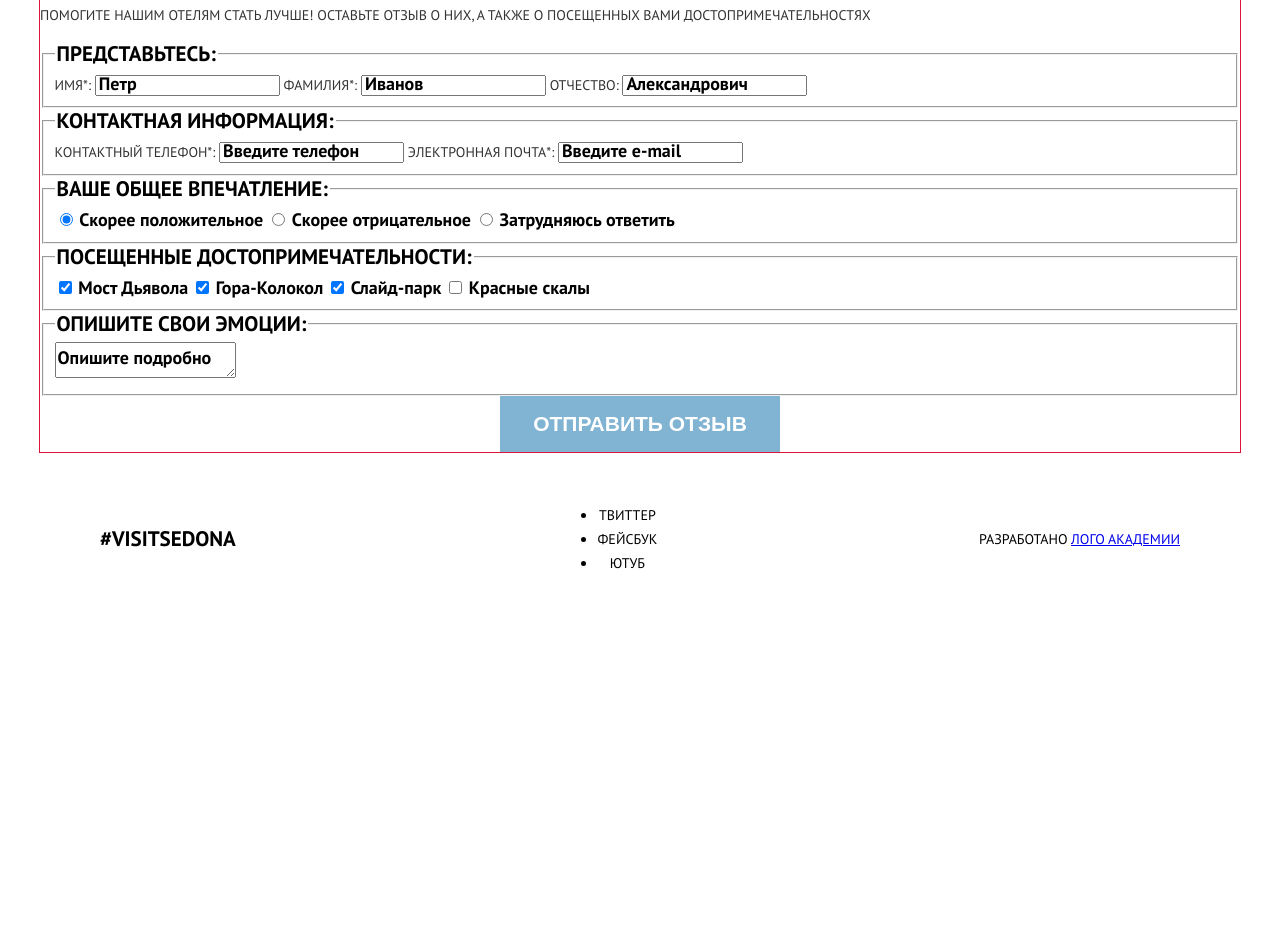
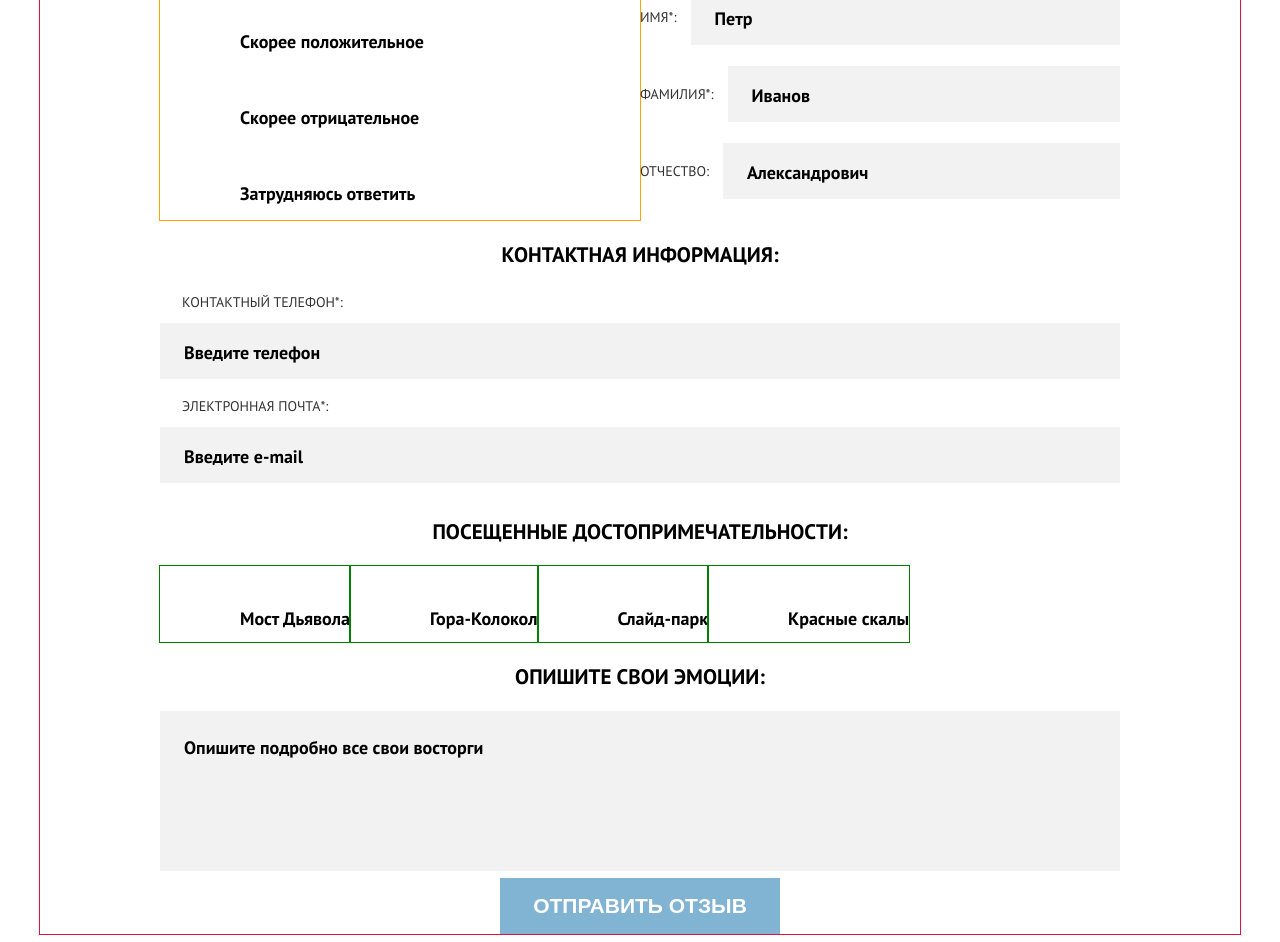
Before and after one commit to garmonica/Sedona, a website: page source/form.html in a window 1280 px wide. Shown: the part 647-1589 px from the top of the page. Before the commit the page ends 1259 px from the top, so only its background shows below. Drawn offline with nearby package versions, Linux system fonts and the light colour scheme; files that its build step writes are made by us from their sources.

Commit message:
Сетка для страницы с формой

```diff
--- a/source/form.html
+++ b/source/form.html
@@ -15,7 +15,7 @@
       <!-- logo -->
       <img src="https://www.placecage.com/102/84">
     </a>
-    <nav class="page-header__main-nav main-nav">
+    <nav class="page-header__main-nav main-nav main-nav--closed">
       <ul class="main-nav__list">
         <li class="main-nav__item">
           <a class="main-nav__link" href="index.html">Главная</a>
@@ -35,7 +35,7 @@
       </button>
     </nav>
     <div class="page-header__intro intro intro--short">
-      <img class="intro__slogan intro__slogan--short">
+      <img class="intro__slogan intro__slogan--short" src="https://www.placecage.com/229/39">
     </div>
   </header>
 
@@ -46,49 +46,65 @@
       <p class="review__description">Помогите нашим отелям стать лучше! Оставьте отзыв о них, а также о посещенных вами
         достопримечательностях</p>
       <form class="review__form" action="https://echo.htmlacademy.ru" method="POST">
+        <div class="review__fieldset-wrapper">
           <fieldset class="review__fieldset">
             <legend class="review__legend">Представьтесь:</legend>
+            <div class="review__input-wrapper">
               <label class="review__label" for="first-name">Имя*:</label>
-          <input class="review__input" id="first-name" type="text" name="user-first-name" placeholder="Петр" required>
+              <input class="review__input" id="first-name" type="text" name="user-first-name" placeholder="Петр"
+                required>
+            </div>
+            <div class="review__input-wrapper">
               <label class="review__label" for="last-name">Фамилия*:</label>
-          <input class="review__input" id="last-name" type="text" name="user-last-name" placeholder="Иванов" required>
+              <input class="review__input" id="last-name" type="text" name="user-last-name" placeholder="Иванов"
+                required>
+            </div>
+            <div class="review__input-wrapper">
               <label class="review__label" for="paternal-name">Отчество:</label>
               <input class="review__input" id="paternal-name" type="text" name="user-paternal-name"
                 placeholder="Александрович">
+            </div>
           </fieldset>
           <fieldset class="review__fieldset">
             <legend class="review__legend">Контактная информация:</legend>
-          <label class="review__label" for="phone-number">Контактный телефон*:</label>
-          <input class="review__input" id="phone-number" type="tel" name="user-phone-number"
+            <label class="review__label review__label--info" for="phone-number">Контактный телефон*:</label>
+            <input class="review__input review__input--info" id="phone-number" type="tel" name="user-phone-number"
               placeholder="Введите телефон" required>
-          <label class="review__label" for="email-address">Электронная почта*:</label>
-          <input class="review__input" id="email-address" type="email" name="user-email" placeholder="Введите e-mail"
-            required>
+            <label class="review__label review__label--info" for="email-address">Электронная почта*:</label>
+            <input class="review__input review__input--info" id="email-address" type="email" name="user-email"
+              placeholder="Введите e-mail" required>
           </fieldset>
-        <fieldset class="review__fieldset">
+          <fieldset class="review__fieldset review__fieldset--impression">
             <legend class="review__legend">Ваше общее впечатление:</legend>
-          <input class="review__radio" id="good-impression" type="radio" name="impression" checked>
+            <div class="review__wrapper">
+              <input class="review__radio visually-hidden" id="good-impression" type="radio" name="impression" checked>
               <label class="review__label-choice" for="good-impression">Скорее положительное</label>
-          <input class="review__radio" id="bad-impression" type="radio" name="impression">
+              <input class="review__radio visually-hidden" id="bad-impression" type="radio" name="impression">
               <label class="review__label-choice" for="bad-impression">Скорее отрицательное</label>
-          <input class="review__radio" id="unclear-impression" type="radio" name="impression">
+              <input class="review__radio visually-hidden" id="unclear-impression" type="radio" name="impression">
               <label class="review__label-choice" for="unclear-impression">Затрудняюсь ответить</label>
+            </div>
           </fieldset>
           <fieldset class="review__fieldset">
             <legend class="review__legend">Посещенные достопримечательности:</legend>
-          <input class="review__checkbox" id="devils-bridge" type="checkbox" name="devils-bridge" checked>
-          <label class="review__label-choice" for="devils-bridge">Мост Дьявола</label>
-          <input class="review__checkbox" id="bell-mountain" type="checkbox" name="bell-mountain" checked>
-          <label class="review__label-choice" for="bell-mountain">Гора-Колокол</label>
-          <input class="review__checkbox" id="slide-park" type="checkbox" name="slide-park" checked>
-          <label class="review__label-choice" for="slide-park">Слайд-парк</label>
-          <input class="review__checkbox" id="red-mountains" type="checkbox" name="red-mountains">
-          <label class="review__label-choice" for="red-mountains">Красные скалы</label>
+            <div class="review__wrapper review__wrapper--checkbox">
+              <input class="review__checkbox visually-hidden" id="devils-bridge" type="checkbox" name="devils-bridge"
+                checked>
+              <label class="review__label-choice review__label-choice--checkbox" for="devils-bridge">Мост Дьявола</label>
+              <input class="review__checkbox visually-hidden" id="bell-mountain" type="checkbox" name="bell-mountain"
+                checked>
+              <label class="review__label-choice review__label-choice--checkbox" for="bell-mountain">Гора-Колокол</label>
+              <input class="review__checkbox visually-hidden" id="slide-park" type="checkbox" name="slide-park" checked>
+              <label class="review__label-choice review__label-choice--checkbox" for="slide-park">Слайд-парк</label>
+              <input class="review__checkbox visually-hidden" id="red-mountains" type="checkbox" name="red-mountains">
+              <label class="review__label-choice review__label-choice--checkbox" for="red-mountains">Красные скалы</label>
+            </div>
           </fieldset>
           <fieldset class="review__fieldset">
             <legend class="review__legend">Опишите свои эмоции:</legend>
             <textarea class="review__details" placeholder="Опишите подробно все свои восторги"></textarea>
           </fieldset>
+        </div>
         <button class="review__send button">Отправить отзыв</button>
       </form>
     </section>
--- a/source/less/blocks/intro.less
+++ b/source/less/blocks/intro.less
@@ -11,9 +11,28 @@
   }
 }
 
+.intro--short {
+  padding: 52px 20px 60px;
+
+  @media (min-width: @tablet-width) {
+    padding: 96px 20px 110px;
+  }
+
+  @media (min-width: @desktop-width) {
+    padding: 103px 20px 113px;
+  }
+}
+
 .intro__slogan {
   @media (min-width: @tablet-width) {
     width: 461px;
     height: 350px;
   }
 }
+
+.intro__slogan--short {
+  @media (min-width: @tablet-width) {
+    width: 457px;
+    height: 78px;
+  }
+}
--- a/source/less/blocks/review.less
+++ b/source/less/blocks/review.less
@@ -1,37 +1,109 @@
 .review {
-  outline: 1px solid crimson;
+  padding: 0 20px;
+
+  @media (min-width: @tablet-width) {
+    padding: 0 60px;
+  }
+
+  @media (min-width: @desktop-width) {
+    padding: 0 120px;
+  }
 }
 
 .review__title {
+  .offset();
+  padding: 35px 0 30px;
   font-size: 18px;
   line-height: 26px;
   font-weight: 700;
+  text-align: center;
 
   @media (min-width: @tablet-width) {
+    padding: 63px 0 33px;
     font-size: 30px;
+  }
+
+  @media (min-width: @desktop-width) {
+    padding-top: 113px;
   }
 }
 
 .review__description {
+  .offset();
+  margin-bottom: 15px;
   font-size: 14px;
   line-height: 24px;
   color: @dark-grey;
+  text-align: center;
+}
+
+.review__fieldset-wrapper {
+  @media (min-width: @tablet-width) {
+    display: flex;
+    flex-wrap: wrap;
+  }
+}
+
+.review__fieldset {
+  .offset();
+  border: none;
+
+  @media (min-width: @tablet-width) {
+    flex-grow: 1;
+  }
+}
+
+.review__fieldset--impression {
+  @media (min-width: @tablet-width) {
+    order: -1;
+    outline: 1px solid orange;
+    width: 50%;
+    flex-grow: 0;
+  }
 }
 
 .review__legend {
+  padding: 22px 0 21px;
   font-size: 18px;
   line-height: 26px;
   font-weight: 700;
+  text-align: center;
 
   @media (min-width: @tablet-width) {
     font-size: 21px;
   }
 }
 
+.review__input-wrapper {
+  display: flex;
+  align-items: center;
+  margin-bottom: 21px;
+}
+
 .review__label {
+  display: block;
+  margin-right: 14px;
   font-size: 14px;
   line-height: 26px;
   color: @dark-grey;
+}
+
+.review__input {
+  padding: 24px 0 17px 24px;
+  border: none;
+  background-color: @form-light-grey;
+  flex-grow: 1;
+}
+
+.review__label--info {
+  margin-left: 22px;
+  margin-bottom: 8px;
+}
+
+.review__input--info {
+  margin-bottom: 14px;
+  width: 100%;
+  box-sizing: border-box;
 }
 
 .review__input::placeholder,
@@ -45,8 +117,43 @@
 }
 
 .review__label-choice {
+  padding: 40px 0 10px 80px;
   font-size: 18px;
   line-height: 26px;
   font-weight: 700;
   text-transform: none;
 }
+
+.review__label-choice--checkbox {
+  @media (min-width: @tablet-width) {
+    outline: 1px solid green;
+    width: 50%;
+    box-sizing: border-box;
+  }
+
+  @media (min-width: @desktop-width) {
+    width: auto;
+  }
+}
+
+.review__wrapper {
+  display: flex;
+  flex-wrap: wrap;
+  flex-direction: column;
+}
+
+.review__wrapper--checkbox {
+  @media (min-width: @tablet-width) {
+    flex-direction: row;
+  }
+}
+
+.review__details {
+  padding: 24px 0 17px 24px;
+  width: 100%;
+  height: 160px;
+  box-sizing: border-box;
+  resize: none;
+  border: none;
+  background-color: @form-light-grey;
+}
--- a/source/less/global/variables.less
+++ b/source/less/global/variables.less
@@ -3,6 +3,8 @@
 @black: #000000;
 @dark-grey: #333333;
 @light-grey: #eeeeee;
+@form-light-grey: #f2f2f2;
+@form-dark-grey: #e6e6e6;
 @blue: #81B3D2;
 // viewports
 @tablet-width: 768px;
```
Lines whose indentation alone changed are shown as unchanged.
